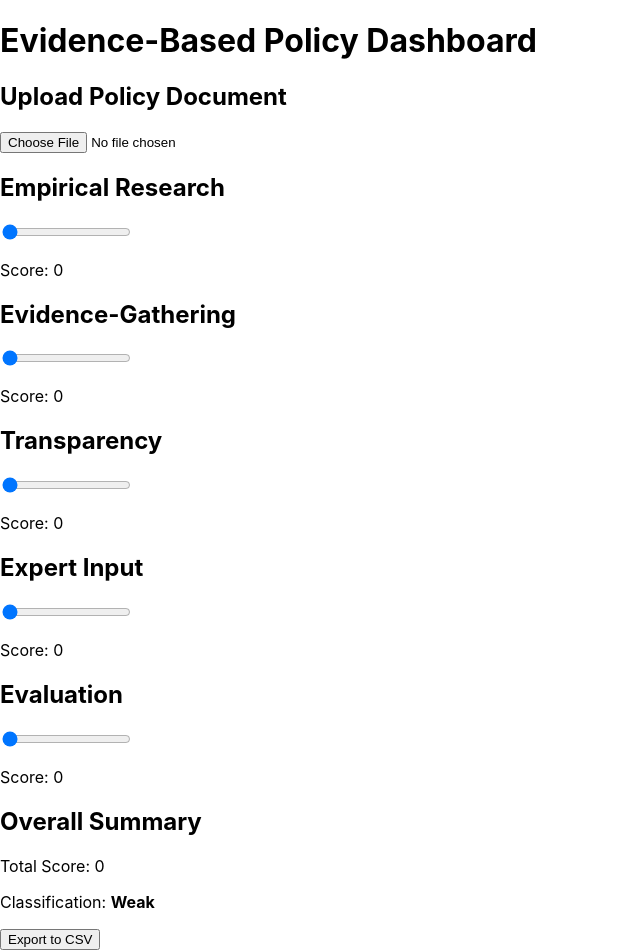
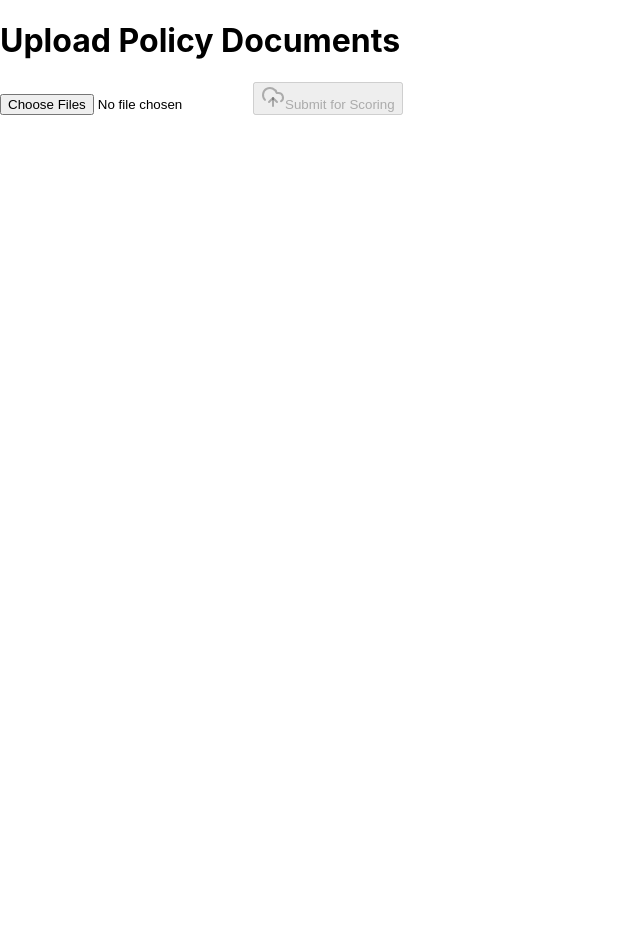
Before and after one commit to steflangehennig/policy-scoring-dashboard, a React (Create React App) app: page / in a window 1280 px wide. Shown: the whole page, without its empty margins (0-640 px from the left). After the commit the page ends 800 px from the top, so only its background shows below. Built offline with nearby package versions, Linux system fonts and the light colour scheme.

Commit message:
update batch doc upload

```diff
--- a/src/App.js
+++ b/src/App.js
@@ -1,210 +1,184 @@
-import { useState, useEffect } from "react";
-import { BarChart, Bar, XAxis, YAxis, Tooltip, ResponsiveContainer } from "recharts";
-import * as pdfjsLib from "pdfjs-dist/legacy/build/pdf";
-import pdfjsWorker from "pdfjs-dist/legacy/build/pdf.worker.entry";
-import mammoth from "mammoth";
-
-pdfjsLib.GlobalWorkerOptions.workerSrc = pdfjsWorker;
-
-// Fallback UI components
-const Card = ({ children }) => <div className="border rounded-xl p-4 shadow bg-white">{children}</div>;
-const CardContent = ({ children }) => <div>{children}</div>;
-const Button = ({ children, ...props }) => <button {...props} className="bg-blue-600 text-white px-4 py-2 rounded mt-2">{children}</button>;
-const Input = (props) => <input {...props} className="border px-2 py-1 rounded w-full" />;
-const Slider = ({ value, min, max, step, onValueChange }) => (
-  <input
-    type="range"
-    value={value[0]}
-    min={min}
-    max={max}
-    step={step}
-    onChange={(e) => onValueChange([parseInt(e.target.value, 10)])}
-    className="w-full"
-  />
+import React, { useState, useRef } from "react";
+import { UploadCloud, Loader2, Download, AlertTriangle } from "lucide-react";
+import html2canvas from "html2canvas";
+import { Radar, RadarChart, PolarGrid, PolarAngleAxis, PolarRadiusAxis, ResponsiveContainer } from "recharts";
+const Card = ({ children, className = "" }) => (
+  <div className={`bg-white shadow rounded-lg ${className}`}>{children}</div>
+);
+const CardContent = ({ children, className = "" }) => (
+  <div className={`p-4 ${className}`}>{children}</div>
+);
+const Button = ({ children, className = "", ...props }) => (
+  <button
+    className={`px-4 py-2 rounded font-medium ${className}`}
+    {...props}
+  >
+    {children}
+  </button>
 );
 
-const initialScores = [
-  { dimension: "Empirical Research", score: 0 },
-  { dimension: "Evidence-Gathering", score: 0 },
-  { dimension: "Transparency", score: 0 },
-  { dimension: "Expert Input", score: 0 },
-  { dimension: "Evaluation", score: 0 },
-];
 
-const keywordHints = {
-  "Empirical Research": ["peer-reviewed", "statistically significant", "data", "systematic review"],
-  "Evidence-Gathering": ["impact assessment", "survey", "pilot study", "RCT"],
-  "Transparency": ["methodology", "data available", "public", "open access"],
-  "Expert Input": ["advisory board", "consultation", "stakeholder", "expert"],
-  "Evaluation": ["evaluate", "monitoring", "feedback", "revision"],
-};
+export default function PolicyScoringDashboard() {
+  const [selectedFiles, setSelectedFiles] = useState([]);
+  const [results, setResults] = useState([]);
+  const [loading, setLoading] = useState(false);
+  const [error, setError] = useState(null);
+  const [selectedRadar, setSelectedRadar] = useState(null);
+  const chartRef = useRef(null);
 
-export default function EvidenceDashboard() {
-  const [scores, setScores] = useState(initialScores);
-  const [documentText, setDocumentText] = useState("");
-  const [autoHints, setAutoHints] = useState({});
+  const validTypes = ["application/pdf", "application/vnd.openxmlformats-officedocument.wordprocessingml.document", "text/plain"];
 
-  const updateScore = (index, value) => {
-    const newScores = [...scores];
-    newScores[index].score = value;
-    setScores(newScores);
+  const handleFileChange = (event) => {
+    const files = Array.from(event.target.files);
+    const invalidFile = files.find((file) => !validTypes.includes(file.type));
+    if (invalidFile) {
+      setError("One or more files have invalid types. Please upload only PDF, DOCX, or TXT files.");
+      setSelectedFiles([]);
+      return;
+    }
+    setSelectedFiles(files);
+    setResults([]);
+    setError(null);
   };
 
-  const extractTextFromPDF = async (file) => {
-    const typedArray = new Uint8Array(await file.arrayBuffer());
-    const pdf = await pdfjsLib.getDocument({ data: typedArray }).promise;
-    let text = "";
-    for (let i = 1; i <= pdf.numPages; i++) {
-      const page = await pdf.getPage(i);
-      const content = await page.getTextContent();
-      text += content.items.map((item) => item.str).join(" ") + "\n";
+  const handleSubmit = async () => {
+    if (!selectedFiles.length) return;
+    setLoading(true);
+    setError(null);
+
+    try {
+      const scored = selectedFiles.map((file, i) => ({
+        fileName: file.name,
+        scores: {
+          Clarity: (i % 5) + 1,
+          Rationale: ((i + 1) % 5) + 1,
+          Evidence: ((i + 2) % 5) + 1,
+          Alternatives: ((i + 3) % 5) + 1,
+          Implementation: ((i + 4) % 5) + 1,
+        },
+      }));
+      setTimeout(() => {
+        setResults(scored);
+        setSelectedRadar(scored[0]);
+        setLoading(false);
+      }, 1000);
+    } catch (err) {
+      setLoading(false);
+      setError("An error occurred while scoring the documents. Please try again.");
     }
-    return text;
   };
 
-  const extractTextFromDOCX = async (file) => {
-    const arrayBuffer = await file.arrayBuffer();
-    const result = await mammoth.extractRawText({ arrayBuffer });
-    return result.value;
-  };
-
-  const extractTextFromHTML = async (file) => {
-    const text = await file.text();
-    const parser = new DOMParser();
-    const doc = parser.parseFromString(text, "text/html");
-    return doc.body.innerText;
-  };
-
-  const handleFileUpload = async (e) => {
-    const file = e.target.files[0];
-    if (!file) return;
-
-    let text = "";
-    if (file.type === "application/pdf") {
-      text = await extractTextFromPDF(file);
-    } else if (
-      file.name.endsWith(".docx") ||
-      file.type === "application/vnd.openxmlformats-officedocument.wordprocessingml.document"
-    ) {
-      text = await extractTextFromDOCX(file);
-    } else if (file.name.endsWith(".html")) {
-      text = await extractTextFromHTML(file);
-    } else {
-      const reader = new FileReader();
-      reader.onload = (event) => {
-        setDocumentText(event.target.result);
-      };
-      reader.readAsText(file);
-      return;
-    }
-
-    setDocumentText(text);
-  };
-
-  useEffect(() => {
-    const hints = {};
-    for (const [dimension, keywords] of Object.entries(keywordHints)) {
-      const found = keywords.filter((kw) =>
-        documentText.toLowerCase().includes(kw.toLowerCase())
-      );
-      if (found.length > 0) hints[dimension] = found;
-    }
-    setAutoHints(hints);
-  }, [documentText]);
-
-  const totalScore = scores.reduce((sum, s) => sum + s.score, 0);
-  const classification =
-    totalScore <= 4
-      ? "Weak"
-      : totalScore <= 9
-      ? "Moderate"
-      : totalScore <= 12
-      ? "Strong"
-      : "Robust";
-
   const handleExportCSV = () => {
-    const header = ["Dimension", "Score"];
-    const rows = scores.map(({ dimension, score }) => [dimension, score]);
-    rows.push(["Total", totalScore]);
-    rows.push(["Classification", classification]);
-
-    const csvContent =
-      [header, ...rows].map((e) => e.join(",")).join("\n");
-
+    const header = ["File", "Clarity", "Rationale", "Evidence", "Alternatives", "Implementation"];
+    const rows = results.map((r) => [
+      r.fileName,
+      r.scores.Clarity,
+      r.scores.Rationale,
+      r.scores.Evidence,
+      r.scores.Alternatives,
+      r.scores.Implementation,
+    ]);
+    const csvContent = [header, ...rows].map((e) => e.join(",")).join("\n");
     const blob = new Blob([csvContent], { type: "text/csv;charset=utf-8;" });
-    const url = URL.createObjectURL(blob);
     const link = document.createElement("a");
-    link.setAttribute("href", url);
-    link.setAttribute("download", "policy_scoring_results.csv");
+    link.href = URL.createObjectURL(blob);
+    link.setAttribute("download", "scoring_results.csv");
     document.body.appendChild(link);
     link.click();
     document.body.removeChild(link);
   };
 
+  const chartData = selectedRadar
+    ? Object.entries(selectedRadar.scores).map(([dimension, score]) => ({ dimension, score }))
+    : [];
+
   return (
-    <div className="p-6 grid gap-6">
-      <h1 className="text-3xl font-bold">Evidence-Based Policy Dashboard</h1>
-
-      <Card>
-        <CardContent>
-          <h2 className="text-xl font-semibold mb-2">Upload Policy Document</h2>
-          <Input type="file" accept=".txt,.doc,.docx,.pdf,.html" onChange={handleFileUpload} />
-        </CardContent>
-      </Card>
-
-      {documentText && (
-        <Card>
-          <CardContent className="max-h-64 overflow-y-auto">
-            <h2 className="text-xl font-semibold mb-2">Document Preview</h2>
-            <pre className="whitespace-pre-wrap text-sm text-gray-700">{documentText}</pre>
+    <div className="min-h-screen bg-gradient-to-br from-blue-50 to-purple-100 p-8">
+      <div className="max-w-4xl mx-auto space-y-8">
+        <Card className="shadow-2xl rounded-2xl">
+          <CardContent className="p-6">
+            <h1 className="text-2xl font-bold text-gray-800 mb-4">Upload Policy Documents</h1>
+            <input
+              type="file"
+              multiple
+              accept=".pdf,.docx,.txt"
+              onChange={handleFileChange}
+              className="block w-full text-sm text-gray-600 bg-white border border-gray-300 rounded-lg cursor-pointer focus:outline-none mb-4 p-2"
+            />
+            {error && (
+              <div className="flex items-center text-red-600 mb-4">
+                <AlertTriangle className="mr-2 w-5 h-5" /> {error}
+              </div>
+            )}
+            <Button
+              onClick={handleSubmit}
+              disabled={!selectedFiles.length || loading}
+              className="bg-indigo-600 hover:bg-indigo-700 text-white"
+            >
+              {loading ? <Loader2 className="mr-2 h-4 w-4 animate-spin" /> : <UploadCloud className="mr-2 h-4 w-4" />}
+              {loading ? "Scoring..." : "Submit for Scoring"}
+            </Button>
           </CardContent>
         </Card>
-      )}
 
-      <div className="grid md:grid-cols-2 gap-4">
-        {scores.map((item, index) => (
-          <Card key={item.dimension}>
-            <CardContent>
-              <h2 className="text-xl font-semibold mb-2">{item.dimension}</h2>
-              {autoHints[item.dimension] && (
-                <p className="text-sm text-green-600 mb-2">
-                  Suggested Keywords Found: {autoHints[item.dimension].join(", ")}
-                </p>
+        {results.length > 0 && (
+          <Card className="shadow-2xl rounded-2xl">
+            <CardContent className="p-6">
+              <h2 className="text-xl font-semibold text-gray-700 mb-4">Evidence-Based Policy Scores</h2>
+              <div className="overflow-x-auto mb-6">
+                <table className="min-w-full table-auto text-left border border-gray-300 bg-white">
+                  <thead>
+                    <tr className="bg-indigo-100">
+                      <th className="px-4 py-2">File</th>
+                      <th className="px-4 py-2">Clarity</th>
+                      <th className="px-4 py-2">Rationale</th>
+                      <th className="px-4 py-2">Evidence</th>
+                      <th className="px-4 py-2">Alternatives</th>
+                      <th className="px-4 py-2">Implementation</th>
+                      <th className="px-4 py-2">View</th>
+                    </tr>
+                  </thead>
+                  <tbody>
+                    {results.map(({ fileName, scores }) => (
+                      <tr key={fileName} className="border-t border-gray-300">
+                        <td className="px-4 py-2 font-medium text-gray-700">{fileName}</td>
+                        <td className="px-4 py-2">{scores.Clarity}</td>
+                        <td className="px-4 py-2">{scores.Rationale}</td>
+                        <td className="px-4 py-2">{scores.Evidence}</td>
+                        <td className="px-4 py-2">{scores.Alternatives}</td>
+                        <td className="px-4 py-2">{scores.Implementation}</td>
+                        <td className="px-4 py-2">
+                          <Button onClick={() => setSelectedRadar({ fileName, scores })} size="sm" className="text-xs bg-blue-600 text-white hover:bg-blue-700">
+                            Radar
+                          </Button>
+                        </td>
+                      </tr>
+                    ))}
+                  </tbody>
+                </table>
+              </div>
+              {selectedRadar && (
+                <div>
+                  <h3 className="text-lg font-semibold text-gray-800 mb-2">Radar Chart: {selectedRadar.fileName}</h3>
+                  <div ref={chartRef} className="h-80 bg-white rounded-xl p-4">
+                    <ResponsiveContainer width="100%" height="100%">
+                      <RadarChart cx="50%" cy="50%" outerRadius="70%" data={chartData}>
+                        <PolarGrid />
+                        <PolarAngleAxis dataKey="dimension" />
+                        <PolarRadiusAxis domain={[0, 5]} tickCount={6} />
+                        <Radar name="Score" dataKey="score" stroke="#6366F1" fill="#6366F1" fillOpacity={0.6} />
+                      </RadarChart>
+                    </ResponsiveContainer>
+                  </div>
+                </div>
               )}
-              <Slider
-                min={0}
-                max={3}
-                step={1}
-                value={[item.score]}
-                onChange={(e) => updateScore(index, parseInt(e.target.value))}
-              />
-              <p className="mt-2">Score: {item.score}</p>
+              <Button onClick={handleExportCSV} className="mt-4 bg-green-600 hover:bg-green-700 text-white">
+                <Download className="mr-2 h-4 w-4" /> Download Results as CSV
+              </Button>
             </CardContent>
           </Card>
-        ))}
+        )}
       </div>
-
-      <Card>
-        <CardContent>
-          <h2 className="text-xl font-semibold mb-2">Overall Summary</h2>
-          <p>Total Score: {totalScore}</p>
-          <p>Classification: <strong>{classification}</strong></p>
-          <Button onClick={handleExportCSV}>Export to CSV</Button>
-        </CardContent>
-      </Card>
-
-      <Card>
-        <CardContent className="h-64">
-          <ResponsiveContainer width="100%" height="100%">
-            <BarChart data={scores}>
-              <XAxis dataKey="dimension" />
-              <YAxis domain={[0, 3]} />
-              <Tooltip />
-              <Bar dataKey="score" fill="#8884d8" />
-            </BarChart>
-          </ResponsiveContainer>
-        </CardContent>
-      </Card>
     </div>
   );
 }
```
